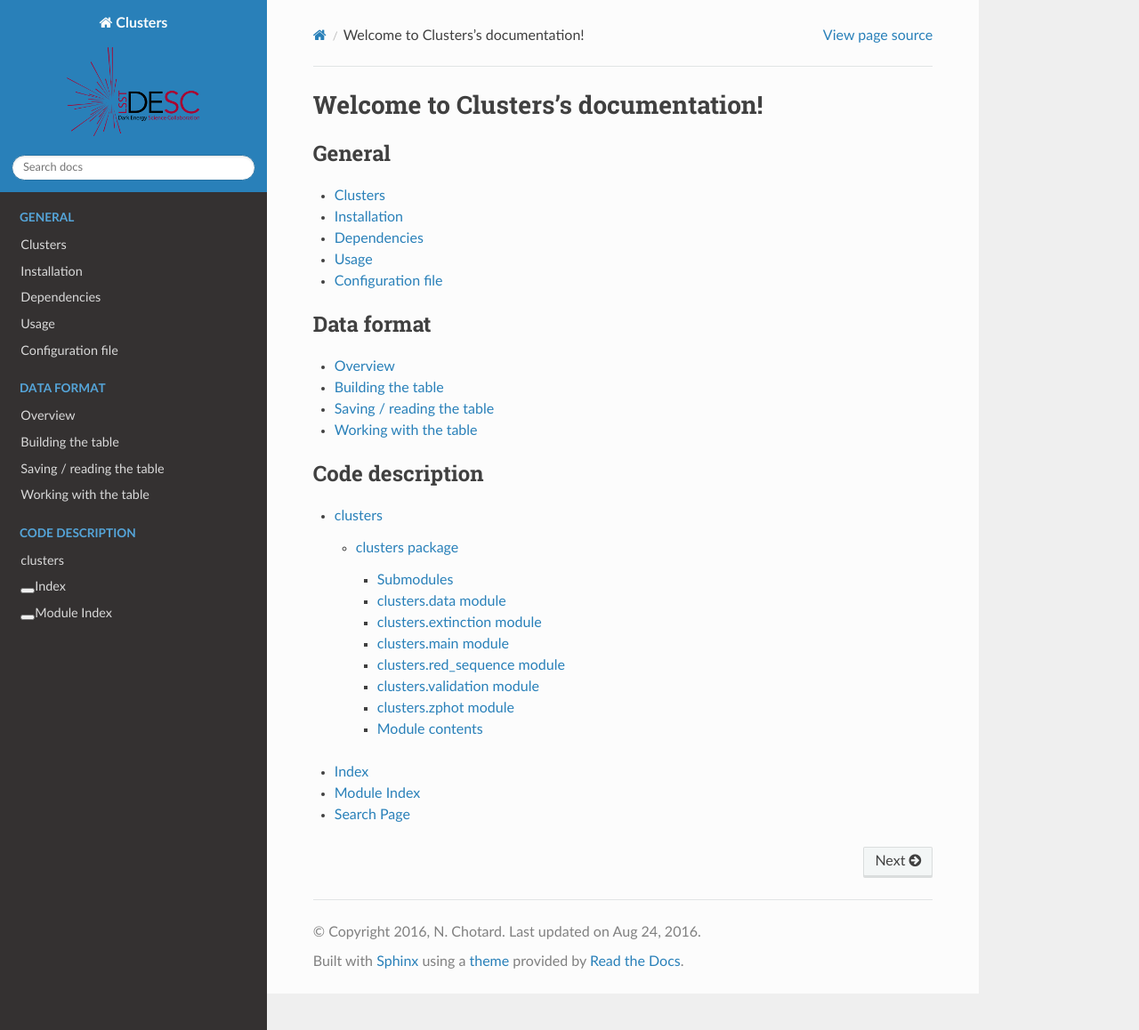
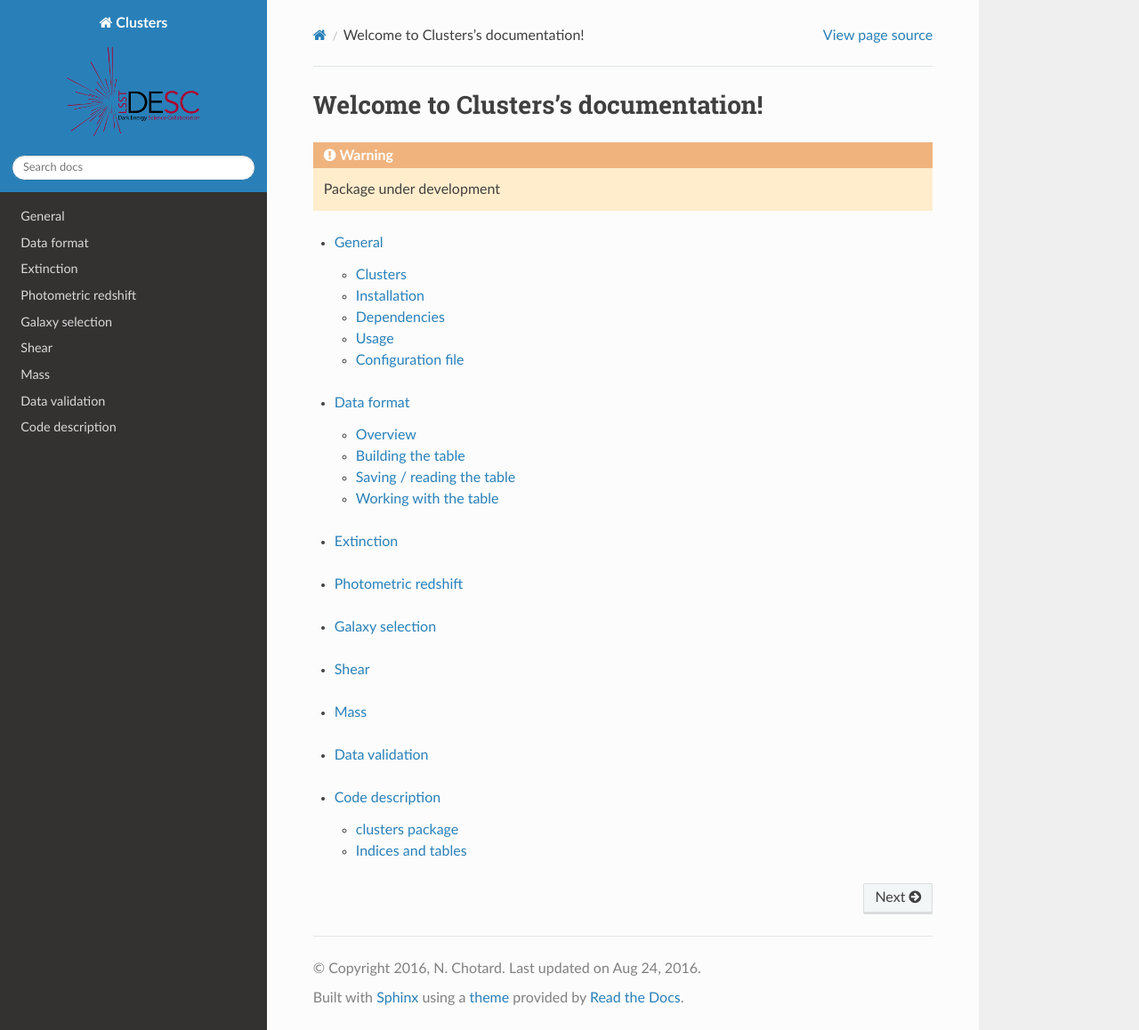
Before and after one commit to nicolaschotard/Clusters, a Sphinx documentation site: the page built from docs/source/index.rst, in a window 1280 px wide and 1158 px high. Shown: the whole window at 89% size. Built offline with Sphinx 7.4.7 and the Read the Docs theme 2.0.0, drawn with Linux system fonts in a browser that asks for light colours.

Commit message:
Re-organize the doc

```diff
--- a/docs/source/_templates/layout.html
+++ /dev/null
@@ -1,7 +0,0 @@
-{% extends "!layout.html" %}
-
-  {% block menu %}
-    {{ super() }}
-    <a href="genindex.html">Index</a>
-    <a href="py-modindex.html">Module Index</a>
-  {% endblock %}
--- a/docs/source/data.rst
+++ b/docs/source/data.rst
@@ -1,3 +1,6 @@
+Data format
+===========
+
 Overview
 --------
 
--- /dev/null
+++ b/docs/source/extinction.rst
@@ -0,0 +1,4 @@
+Extinction
+==========
+
+Write the doc
--- a/docs/source/index.rst
+++ b/docs/source/index.rst
@@ -6,48 +6,49 @@
 Welcome to Clusters's documentation!
 ====================================
 
+.. warning:: Package under development
+
 .. toctree::
    :maxdepth: 2
-   :caption: General
 
    readme
 
 .. toctree::
    :maxdepth: 2
-   :caption: Data format
 
    data
 
 .. toctree::
    :maxdepth: 2
-   :caption: Extinction
+
+   extinction
 
 .. toctree::
    :maxdepth: 2
-   :caption: Photometric redshift
+
+   photoz
 
 .. toctree::
    :maxdepth: 2
-   :caption: Galaxy selection
+
+   selection
 
 .. toctree::
    :maxdepth: 2
-   :caption: Shear
+
+   shear
 
 .. toctree::
    :maxdepth: 2
-   :caption: Mass
+
+   mass
 
 .. toctree::
    :maxdepth: 2
-   :caption: Data validation
+
+   validation
 
 .. toctree::
-   :maxdepth: 3
-   :caption: Code description
+   :maxdepth: 2
 
    modules
-
-* :ref:`genindex`
-* :ref:`modindex`
-* :ref:`search`
--- /dev/null
+++ b/docs/source/mass.rst
@@ -0,0 +1,4 @@
+Mass
+====
+
+Write the doc
--- a/docs/source/modules.rst
+++ b/docs/source/modules.rst
@@ -1,7 +1,14 @@
-clusters
-========
+Code description
+================
 
 .. toctree::
-   :maxdepth: 4
+   :maxdepth: 2
 
    clusters
+
+Indices and tables
+------------------
+
+* :ref:`genindex`
+* :ref:`modindex`
+* :ref:`search`
--- /dev/null
+++ b/docs/source/photoz.rst
@@ -0,0 +1,4 @@
+Photometric redshift
+====================
+
+Write the doc
--- a/docs/source/readme.rst
+++ b/docs/source/readme.rst
@@ -1,2 +1,5 @@
+General
+=======
+
 .. include:: ../../README.rst
    :start-after: inclusion-marker-do-not-remove
--- /dev/null
+++ b/docs/source/selection.rst
@@ -0,0 +1,4 @@
+Galaxy selection
+================
+
+Write the doc
--- /dev/null
+++ b/docs/source/shear.rst
@@ -0,0 +1,4 @@
+Shear
+=====
+
+Write the doc
--- /dev/null
+++ b/docs/source/validation.rst
@@ -0,0 +1,4 @@
+Data validation
+===============
+
+Write the doc
```
